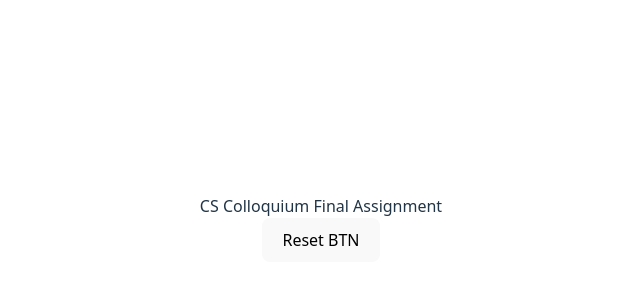
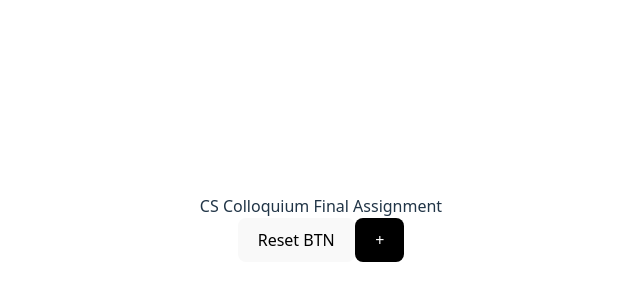
Before and after one commit to jw0202058/20252R0136COSE40500, a React (Vite) app: page / in a window 1280 px wide. Shown: the part 172-472 px from the top of the page, without its empty margins (319-959 px from the left). Built offline with nearby package versions, Linux system fonts and the light colour scheme.

Commit message:
Make increment bnt

```diff
--- a/src/App.tsx
+++ b/src/App.tsx
@@ -8,7 +8,9 @@ function App() {
     <>
     <div>CS Colloquium Final Assignment</div>
     <button onClick={() => setCount(0)}>Reset BTN</button>
-
+    <button
+    onClick={() => setCount(count + 1)}
+    style={{backgroundColor: 'black', color: 'white'}}>+</button>
     </>
   )
 }
```
